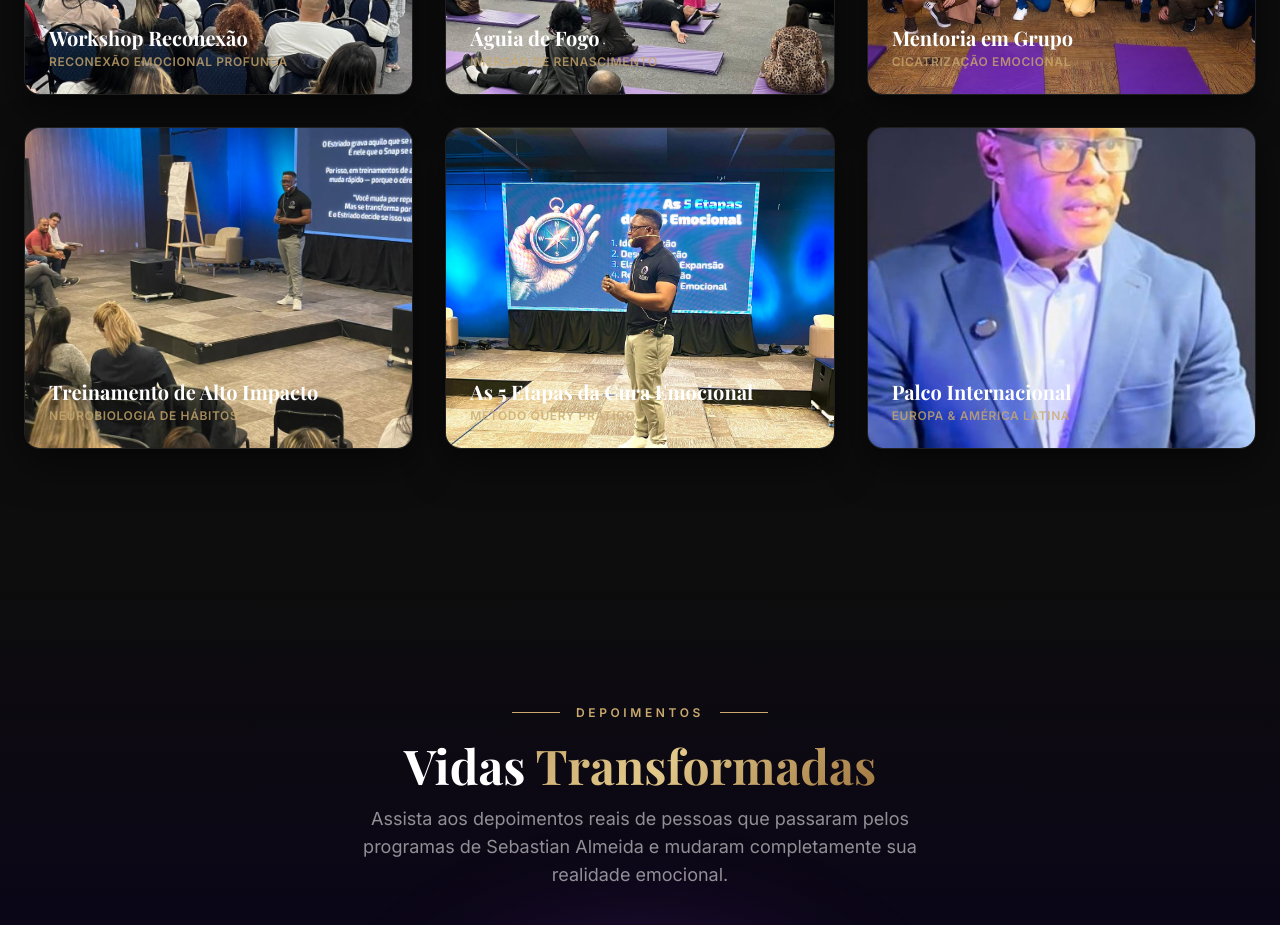
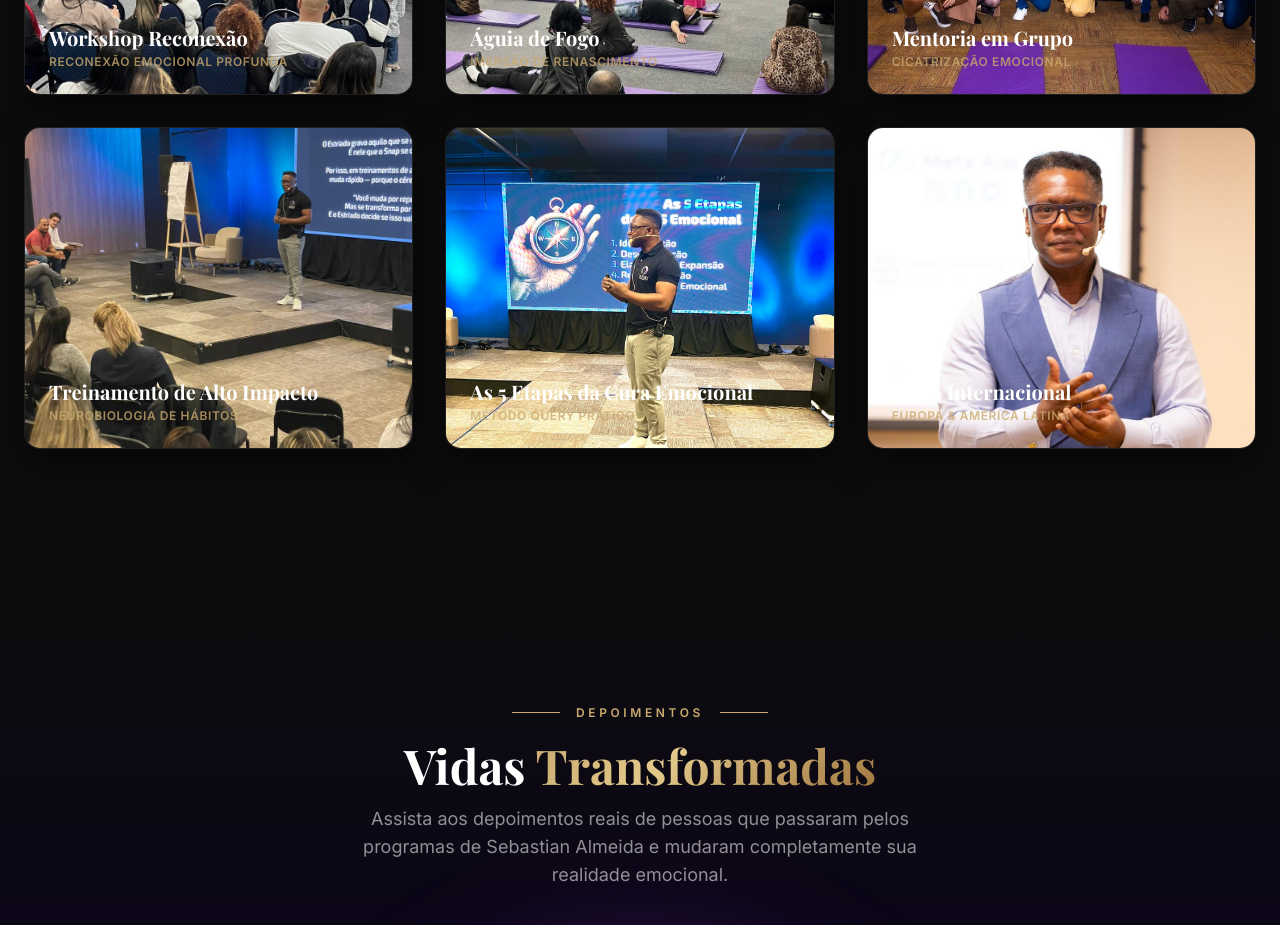
Before and after one commit to querycodigo2025/sebastian-almeida-site, a React (Vite) app: page / in a window 1280 px wide. Shown: the part 8880-9805 px from the top of the page. Built offline with nearby package versions, Linux system fonts and the light colour scheme; a web font is replaced by a local one.

Commit message:
Ajusta ultima foto da galeria antes dos depoimentos para usar foto premium sem distorcao

```diff
--- a/src/components/Gallery.jsx
+++ b/src/components/Gallery.jsx
@@ -50,7 +50,7 @@ const galleryItems = [
     subtitle: 'Método Query Prático'
   },
   {
-    src: '/images/stage-blue.jpg',
+    src: '/images/stage-blue-premium.jpg',
     alt: 'Sebastian palestrando no palco com iluminação azul',
     title: 'Palco Internacional',
     subtitle: 'Europa & América Latina'
```
Also changed, not shown: public/images/stage-blue-premium.jpg (renamed from public/images/speaker-vest.jpg).
